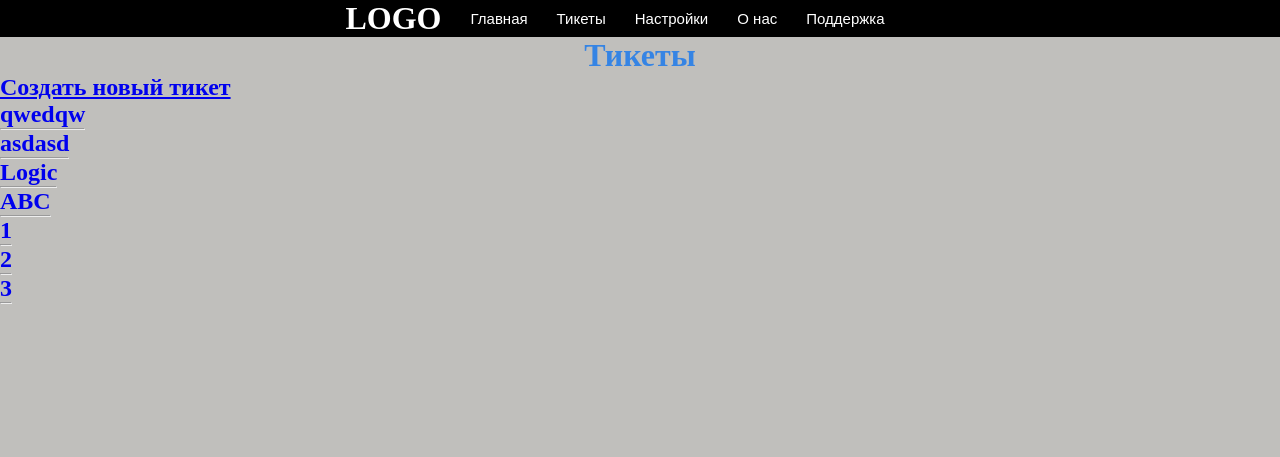
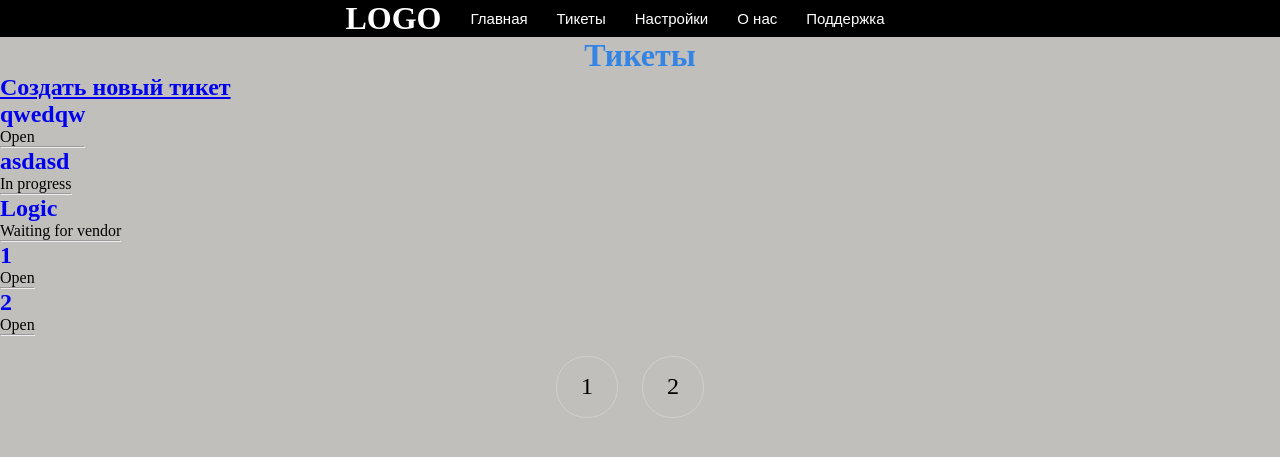
Before and after one commit to mmsuzumm/HelpDesk, a Django app: page /tickets/ in a window 1280 px wide. Shown: the top 457 px of the page. Run offline with Django 4.2, Linux system fonts and the light colour scheme; data comes from the database, SQL or seed files in the repository; both versions use the stored data as it was after the commit.

Commit message:
def -> class. pages

```diff
--- a/helpdesk/tickets/models.py
+++ b/helpdesk/tickets/models.py
@@ -1,10 +1,6 @@
 from django.db import models
 from django.urls import reverse
 from .status import status
-STATUS = (('Open', 'Open'), ('In progress', 'In progress'),
-          ('Waiting for vendor', 'Waiting for vendor'),
-          ('Waiting for client', 'Waiting for client'), ('Closed', 'Closed')
-          )
 
 
 class TicketsMessage(models.Model):  # Само наполнение тикетов
--- a/helpdesk/tickets/static/tickets/css/styles.css
+++ b/helpdesk/tickets/static/tickets/css/styles.css
@@ -60,3 +60,41 @@ header{
 .add_ticket{
 	width: 70%;
 }
+.list-pages {
+	text-align: center;
+	margin: 0 0 20px 0;
+}
+.list-pages ul {
+	margin: 20px 0 0 0;
+	padding: 0;
+	list-style: none;
+}
+.list-pages ul li {
+	display: inline-block;
+	margin: 0 20px 0 0;
+}
+.list-pages a {
+	color: #000;
+	font-size: 24px;
+	text-decoration: none;
+}
+
+.list-pages .page-num, .page-num-selected {
+	display: inline-block;
+	width: 60px;
+	height: 44px;
+	padding: 16px 0 0 0;
+	border: 1px solid #d0d0d0;
+	border-radius: 30px;
+}
+.list-pages .page-num:hover {
+	box-shadow: 3px 3px 1px #d0d0d0;
+}
+.list-pages .page-num-selected {
+	border: none;
+	color: #000;
+	font-size: 20px;
+}
+.list-pages .page-num-selected:hover {
+	box-shadow: none;
+}
--- a/helpdesk/tickets/templates/tickets/tickets.html
+++ b/helpdesk/tickets/templates/tickets/tickets.html
@@ -11,9 +11,20 @@
     {% for t in tickets_params %}
     <li>
         <a href="{{ t.get_absolute_url }}" class="tickets"><h2>{{t.title}}</h2></a>
+        <div>{{t.status}}</div>
         <hr>
     </li>
     {% endfor %}
 </ul>
 
+<nav class="list-pages">
+    <ul>
+        {% for p in paginator.page_range %}
+        <li class="page-num ">
+            <a href="?page={{p}}">{{ p }}</a>
+        </li>
+        {% endfor %}
+    </ul>
+</nav>
+
 {% endblock content %}
--- a/helpdesk/tickets/templatetags/tickets_tags.py
+++ b/helpdesk/tickets/templatetags/tickets_tags.py
@@ -1,5 +1,4 @@
 from django import template
-from tickets.models import Tickets
 register = template.Library()
 
 
@@ -13,9 +12,3 @@ def get_menu():
         {'title': 'Поддержка', 'url_name': 'support'},
     ]
     return menu
-
-
-@register.inclusion_tag('tickets/show_tickets.html')
-def show_tickets():
-    tickets = Tickets.objects.all()
-    return {'tickets': tickets}
--- a/helpdesk/tickets/urls.py
+++ b/helpdesk/tickets/urls.py
@@ -3,11 +3,12 @@ from django.urls import path
 from . import views
 
 urlpatterns = [
-    path('tickets/', views.TicketsMainPage.as_view(), name='tickets'),
+    path('tickets/', views.Tickets.as_view(), name='tickets'),
     path('index/', views.index, name='home'),
     path('about/', views.about, name='about'),
     path('settings/', views.settings, name='settings'),
     path('tickets/<slug:ticket_slug>', views.show_ticket, name='ticket'),
+    path('ticket/<slug:slug>', views.ShowTicket.as_view(), name='ticket'),
     path('support/', views.support, name='support'),
     path('create_new_ticket/', views.create_ticket, name='create_ticket')
 ]
--- a/helpdesk/tickets/views.py
+++ b/helpdesk/tickets/views.py
@@ -1,13 +1,12 @@
-from django.http import HttpResponse
 from django.shortcuts import render, get_object_or_404, redirect
-from django.template import loader
-from .models import Tickets, TicketsMessage
+from .models import Tickets as TicketsModel, TicketsMessage
 from .forms import AddTicketForm, AddTicketsMessageForm, AddMessageForm
-from django.views.generic import ListView
+from django.views.generic import ListView, DetailView
+from django.core.paginator import Paginator
 
-
-class TicketsMainPage(ListView):
-    model = Tickets
+class Tickets(ListView):
+    paginate_by = 5
+    model = TicketsModel
     template_name = 'tickets/tickets.html'
     context_object_name = 'tickets_params'
 
@@ -17,14 +16,41 @@ class TicketsMainPage(ListView):
         context['title'] = 'Тикеты'
         return context
 
+    def get_queryset(self):
+        return TicketsModel.objects.exclude(status='Closed')
 
-class TicketsStatus(ListView):
-    model = Tickets
-    template_name = 'tickets/tickets.html'
-    context_object_name = 'posts'
 
-    def get_queryset(self):
-        return Tickets.object.filter(cat__slug=self.kwargs['ticket_slug'], status='Open')
+class ShowTicket(DetailView):
+    model = TicketsModel
+    template_name = 'tickets/show_ticket.html'
+    context_object_name = 'post'
+
+    def get_context_data(self, *, object_list=None, **kwargs):
+        context = super().get_context_data(**kwargs)
+        context['title'] = self.kwargs['slug']
+        context['messages'] = TicketsMessage.objects.filter(which_ticket=
+                                                            self.model.objects.get(slug=self.kwargs['slug']))
+        print(context)
+        return context
+
+
+def show_ticket(request, ticket_slug):
+    post = get_object_or_404(TicketsModel, slug=ticket_slug)
+    messages = TicketsMessage.objects.filter(which_ticket=post)
+    context = {
+        'title': post.title,
+        'messages': messages,
+    }
+    return render(request, 'tickets/show_ticket.html', context=context)
+
+
+# class TicketsStatus(ListView):
+#     model = Tickets
+#     template_name = 'tickets/tickets.html'
+#     context_object_name = 'posts'
+#
+#     def get_queryset(self):
+#         return Tickets.object.filter(tickets__slug=self.kwargs['ticket_slug'], status='Open')
 
 
 def index(request):  # name=home
@@ -46,30 +72,6 @@ def settings(request):
     })
 
 
-def show_ticket(request, ticket_slug):
-    # if request.method == 'POST':
-    #     form_message = AddMessageForm(request.POST)
-    #     if form_message.is_valid():
-    #         form_message = form_message.cleaned_data
-    #         try:
-    #             TicketsMessage.objects.create(**form_message)
-    #             return redirect('tickets')
-    #         except:
-    #             form_message.add_error(None, 'Ошибка')  # Необходимо вынести в одтельный файл
-    # else:
-    #     form_message = AddTicketsMessageForm()
-
-    post = get_object_or_404(Tickets, slug=ticket_slug)
-    messages = TicketsMessage.objects.all()
-    context = {
-        'post': post,
-        'title': post.title,
-        'messages': messages,
-        # 'form_message': form_message
-    }
-    return render(request, 'tickets/show_ticket.html', context=context)
-
-
 def support(request):
     context = {
         'title': 'Поддержка'
@@ -86,7 +88,7 @@ def create_ticket(request):
             form_ticket = form_ticket.cleaned_data
             form_ticket['slug'] = form_ticket.get('id_for_user')
             try:
-                temp_obj = Tickets.objects.create(**form_ticket)
+                temp_obj = TicketsModel.objects.create(**form_ticket)
                 form_message['which_ticket'] = temp_obj
                 TicketsMessage.objects.create(**form_message)
                 return redirect('tickets')
```
Also changed, not shown: helpdesk/tickets/templates/tickets/show_ticket.html (+7 -7 lines), helpdesk/db.sqlite3, helpdesk/tickets/utils.py (added).
